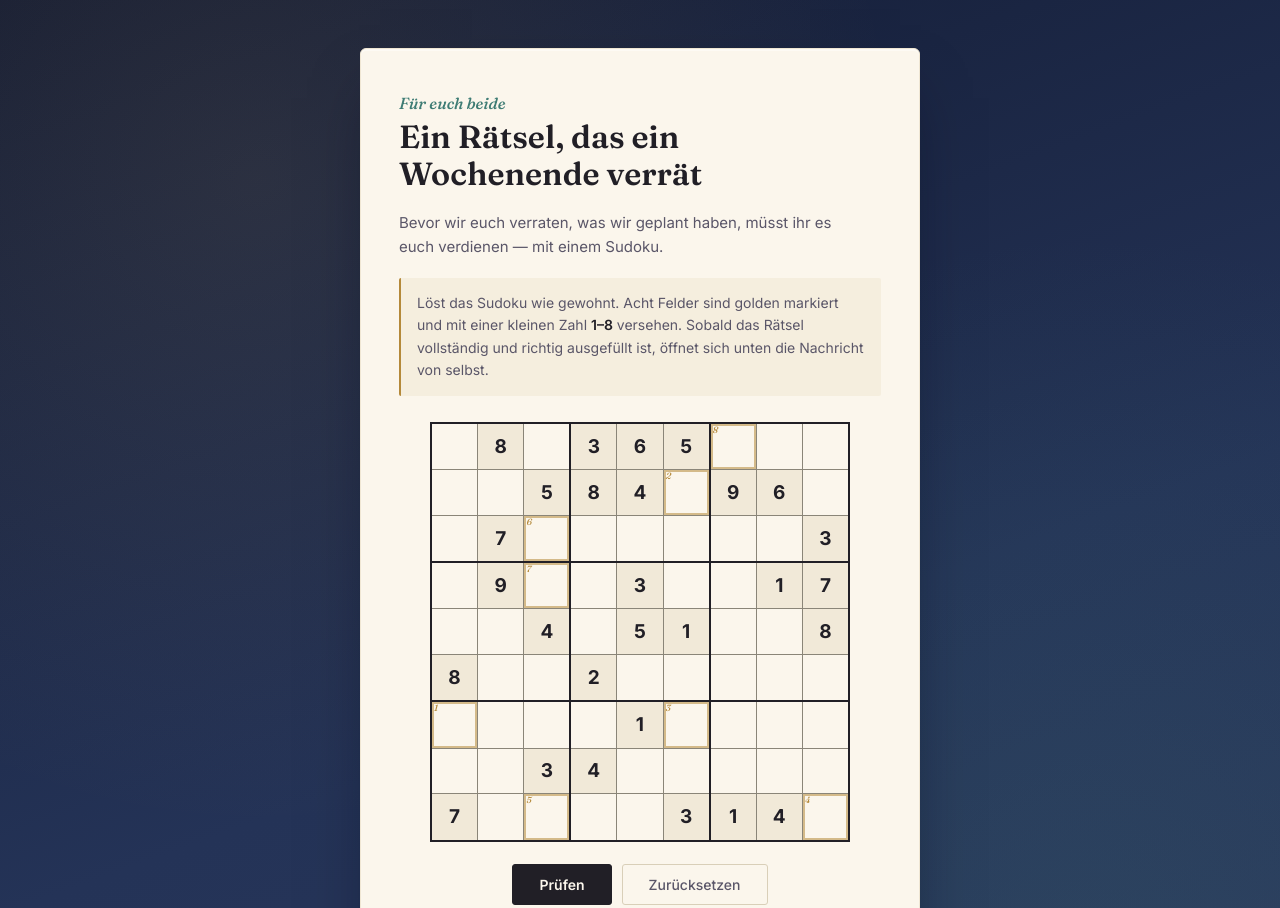
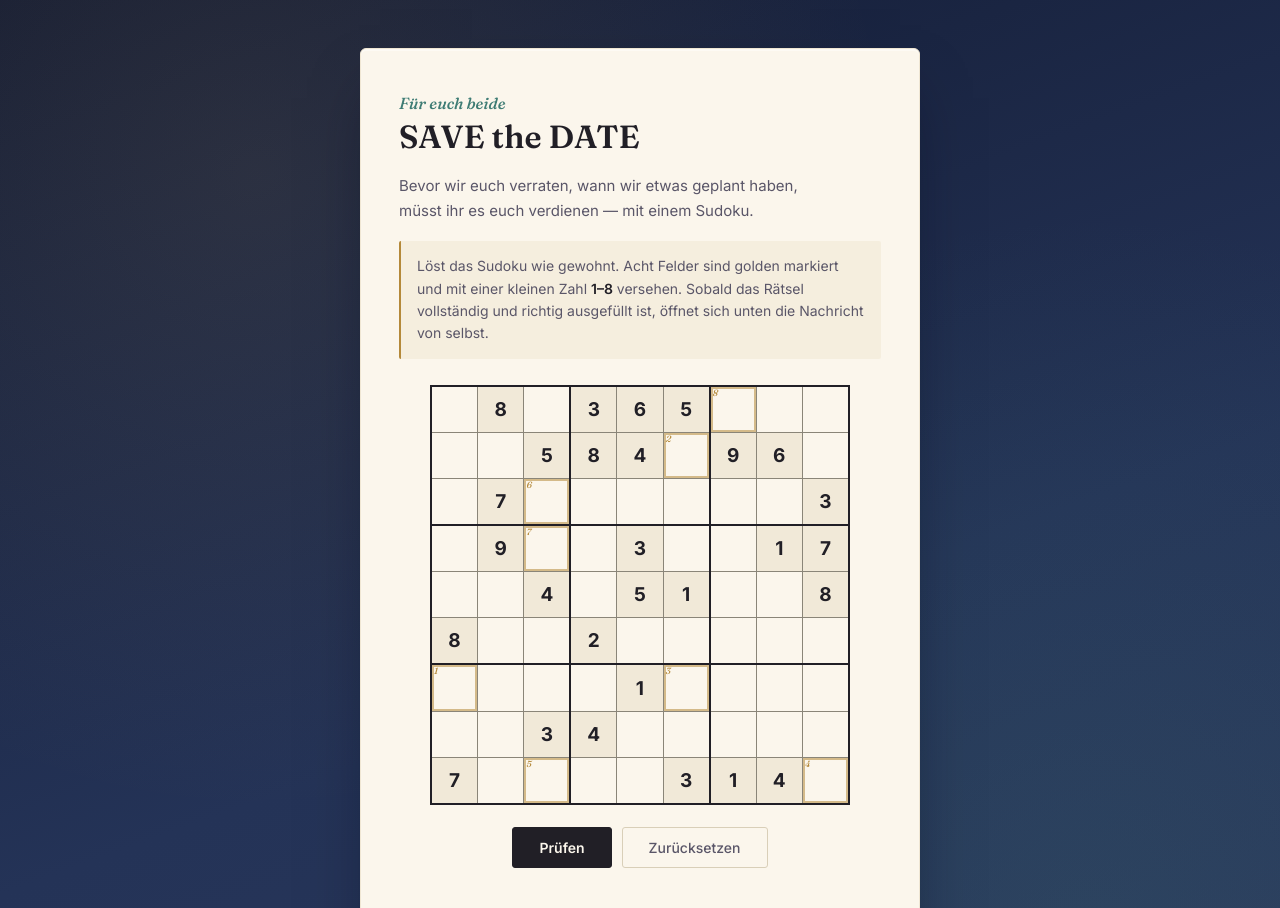
Before and after one commit to HelgaGast/mini-apps, a plain HTML site: page Sudoku/save-the-date-sudoku_neu.html in a window 1280 px wide. Shown: the top 908 px of the page. Drawn offline with Linux system fonts and the light colour scheme.

Commit message:
Update header and introductory text for Sudoku

```diff
--- a/Sudoku/save-the-date-sudoku_neu.html
+++ b/Sudoku/save-the-date-sudoku_neu.html
@@ -346,8 +346,8 @@
 
 <div class="card">
   <p class="intro">Für euch beide</p>
-  <h1>Ein Rätsel, das ein Wochenende verrät</h1>
-  <p class="lede">Bevor wir euch verraten, was wir geplant haben, müsst ihr es euch verdienen — mit einem Sudoku.</p>
+  <h1>SAVE the DATE</h1>
+  <p class="lede">Bevor wir euch verraten, wann wir etwas geplant haben, müsst ihr es euch verdienen — mit einem Sudoku.</p>
 
   <div class="howto">
     Löst das Sudoku wie gewohnt. Acht Felder sind golden markiert und mit einer kleinen Zahl <b>1–8</b> versehen. Sobald das Rätsel vollständig und richtig ausgefüllt ist, öffnet sich unten die Nachricht von selbst.
```
